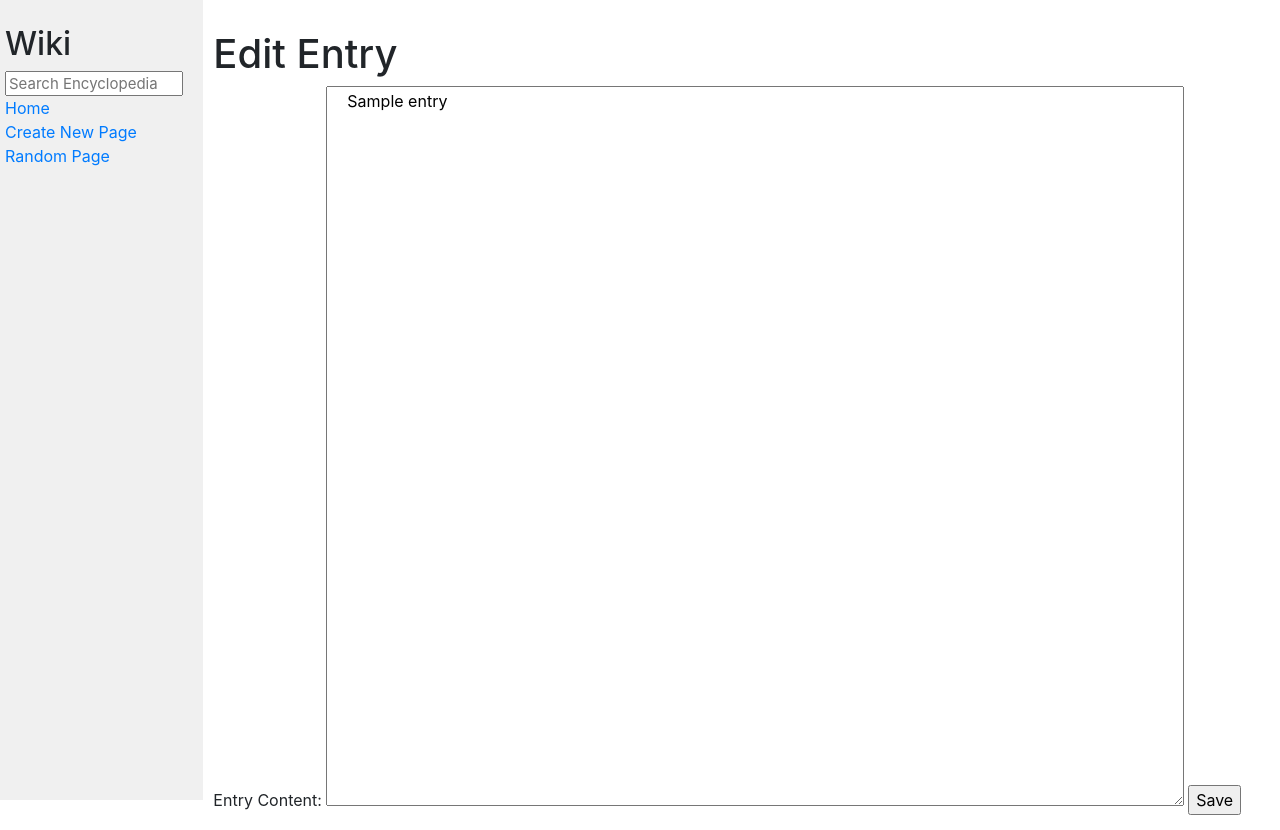
After one commit to NasserMughrabi/Project1, a Django app: template wiki/encyclopedia/templates/encyclopedia/edit.html in a window 1280 px wide. The commit adds this page. Run offline with Django 3.2, Linux system fonts and the light colour scheme; the template is opened without the code that fills it: most values are stand-ins (such as "Sample title", 1, 10 or a date in 2020); some libraries are stand-ins or nearby versions.

Commit message:
edit page complete

```diff
--- /dev/null
+++ b/wiki/encyclopedia/templates/encyclopedia/edit.html
@@ -0,0 +1,21 @@
+{% extends "encyclopedia/layout.html" %}
+
+
+<!-- Title -->
+{% block title %}
+{{ title }}
+{% endblock %}
+
+<!-- Body -->
+{% block body %}
+<h1>Edit Entry</h1>
+<form action="{% url 'wiki:save_edited' %}">
+    <input type="hidden" name="entryTitle" value={{title}}>
+
+    <label for="entryContent">Entry Content:</label>
+    <textarea id="entryContent" name="entryContent" rows="4" cols="50">
+    {{ entry }}
+    </textarea>
+    <input type="submit" value="Save">
+</form>
+{% endblock %}
--- a/wiki/encyclopedia/templates/encyclopedia/entry.html
+++ b/wiki/encyclopedia/templates/encyclopedia/entry.html
@@ -8,4 +8,5 @@
 <!-- Body -->
 {% block body %}
 {{ entry }}
+<a href="{% url 'wiki:edit' title=title %}">Edit Entry</a>
 {% endblock %}
--- a/wiki/encyclopedia/urls.py
+++ b/wiki/encyclopedia/urls.py
@@ -8,6 +8,8 @@ urlpatterns = [
     path("search", views.search, name="search"),
     path("new", views.new, name="new"),
     path("save_new", views.save_new, name="save_new"),
+    path("save_edited", views.save_edited, name="save_edited"),
+    path(r'^edit/(?P<title>\s+)$', views.edit, name="edit"),
     path("random", views.random, name="random"),
     path("<str:entry>", views.entry, name="entry")
 ]
```
Also changed, not shown: wiki/encyclopedia/views.py (+15 -0 lines), wiki/entries/CSS.md (+0 -2 lines), wiki/entries/Django.md (+0 -2 lines).
